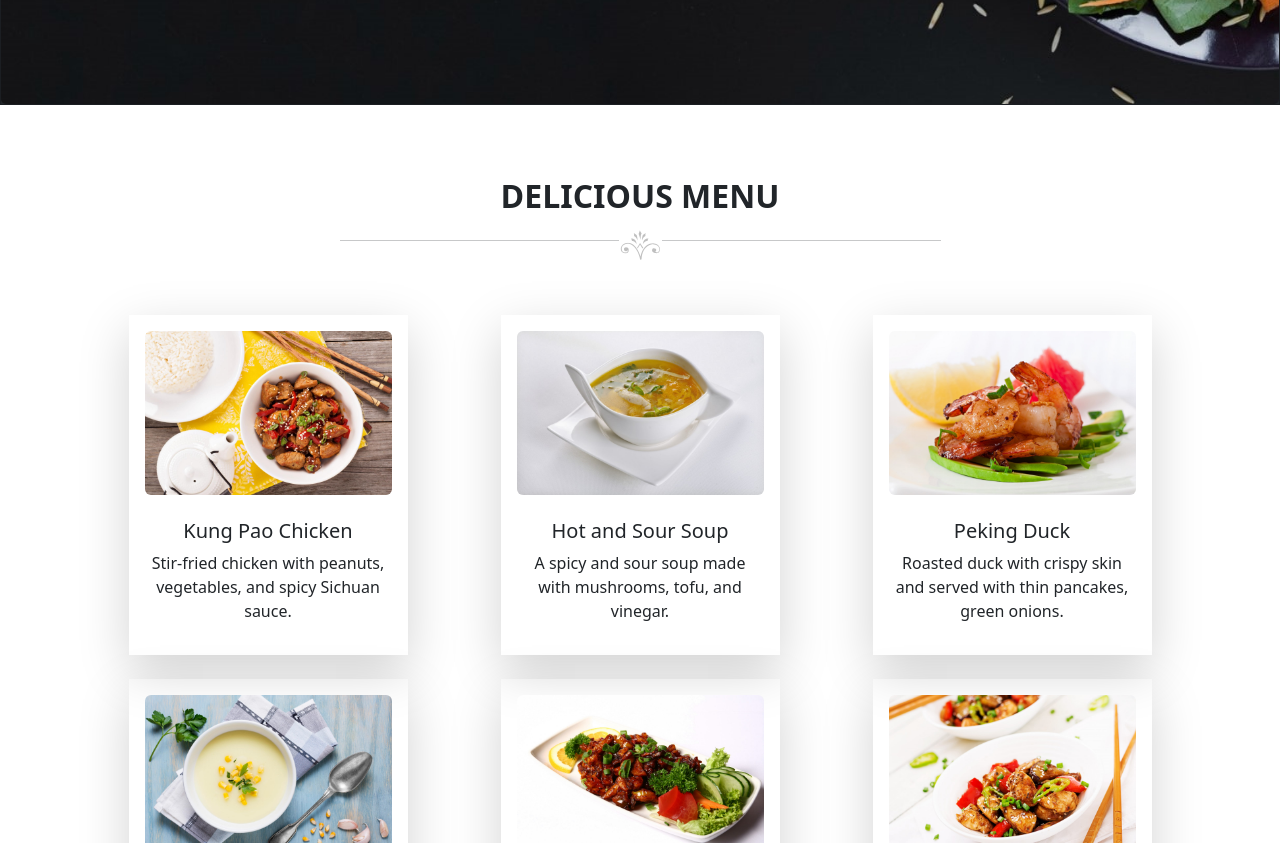
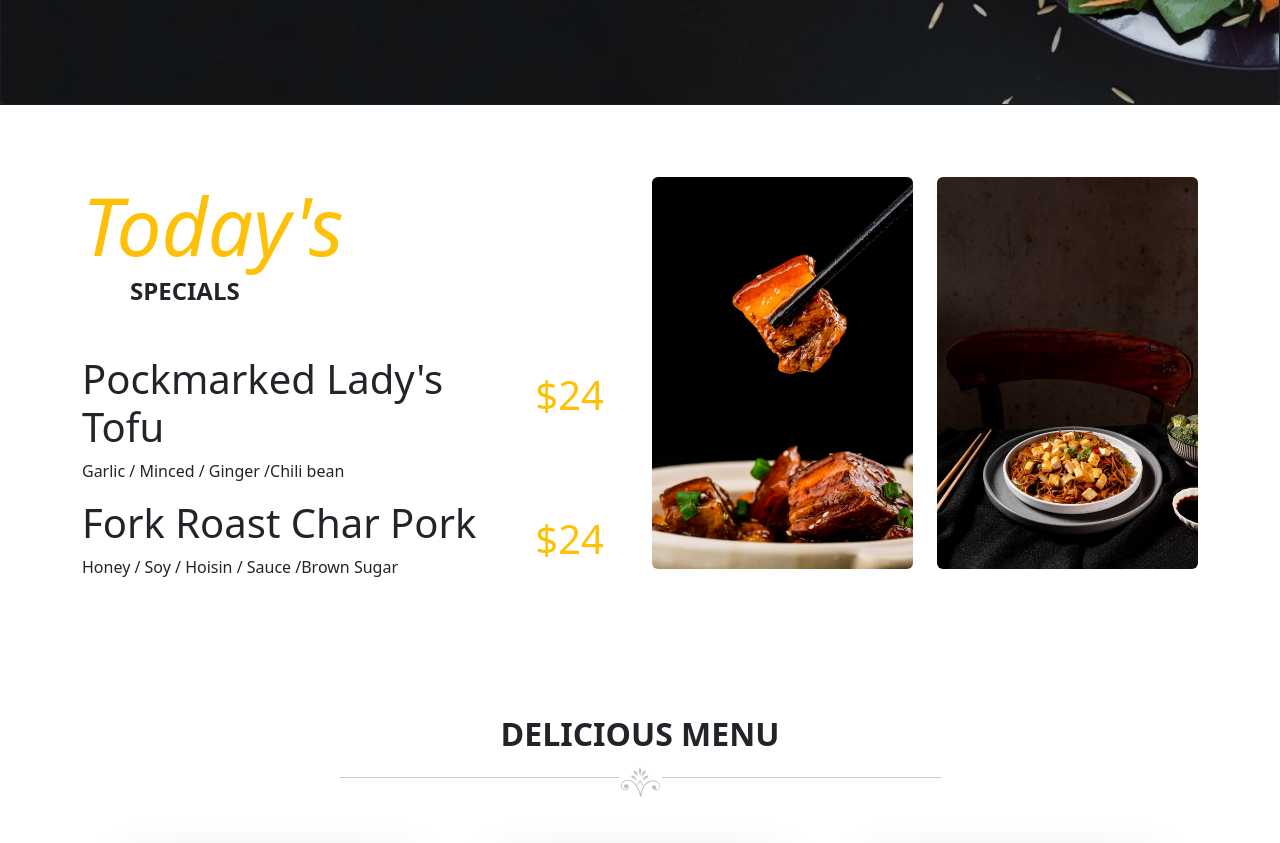
Before and after one commit to abdurrahmanrahat/Assignment-10-client, a React (Vite) app: page / in a window 1280 px wide. Shown: the part 620-1463 px from the top of the page. Built offline with nearby package versions, Linux system fonts and the light colour scheme.

Commit message:
Completed Today's Special Section

```diff
--- a/src/Pages/Home/Home.jsx
+++ b/src/Pages/Home/Home.jsx
@@ -9,6 +9,8 @@ import PekingDuck from '../../assets/Peking-Duck-min.jpg';
 import EggDropS from '../../assets/Egg-Drop-Soup-min.jpg';
 import CharSiu from '../../assets/Char-Siu-Pork-min.jpg';
 import MaPoTofu from '../../assets/Ma-Po-Tofu-min.jpg';
+import TodayChar from '../../assets/Char-today.jpg';
+import TodayMapo from '../../assets/Mapo-today.jpg';
 
 const Home = () => {
     return (
@@ -31,6 +33,52 @@ const Home = () => {
                     </Container>
                 </Card.ImgOverlay>
             </Card>
+
+            {/* Today's special Section */}
+            <Container>
+                <div className='row my-4 py-4'>
+                    <div className='col-md-6 my-4'>
+                        <h3 className='mb-0 text-center text-md-start'>
+                            <span className='fst-italic display-1 text-warning'>Today's</span>
+                            <br />
+                            <span className='ms-4 ps-4 fs-4 fw-bold'>SPECIALS</span>
+                        </h3>
+                        <div className='mt-4 pt-4'>
+                            <div className='d-flex justify-content-between'>
+                                <div>
+                                    <h6 className='display-6'>Pockmarked Lady's Tofu</h6>
+                                    <p>Garlic / Minced / Ginger /Chili bean</p>
+                                </div>
+                                <p className='text-warning display-6 mt-3 me-4'>$24</p>
+                            </div>
+                            <div className='d-flex justify-content-between'>
+                                <div>
+                                    <h6 className='display-6'>Fork Roast Char Pork</h6>
+                                    <p>Honey / Soy / Hoisin / Sauce /Brown Sugar</p>
+                                </div>
+                                <p className='text-warning display-6 mt-3 me-4'>$24</p>
+                            </div>
+                        </div>
+                    </div>
+                    <div className='col-md-6 my-4'>
+                        <div className='d-none d-md-block'>
+                            <div className='row'>
+                                <div className='col-md-6'>
+                                    <img src={TodayChar} className='w-100 rounded' alt="" />
+                                </div>
+                                <div className='col-md-6'>
+                                    <img src={TodayMapo} className='w-100 rounded' alt="" />
+                                </div>
+                            </div>
+                        </div>
+                        <div className='d-block d-md-none'>
+                            <img src={TodayChar} className='w-50 rounded' alt="" />
+                            <img src={TodayMapo} className='w-50 rounded' alt="" />
+                        </div>
+                    </div>
+                </div>
+            </Container>
+
 
             {/* Delicious Menu Section */}
             <Container className='my-4 py-4'>
```
Also changed, not shown: src/assets/Char-today.jpg (added), src/assets/Mapo-today.jpg (added).
